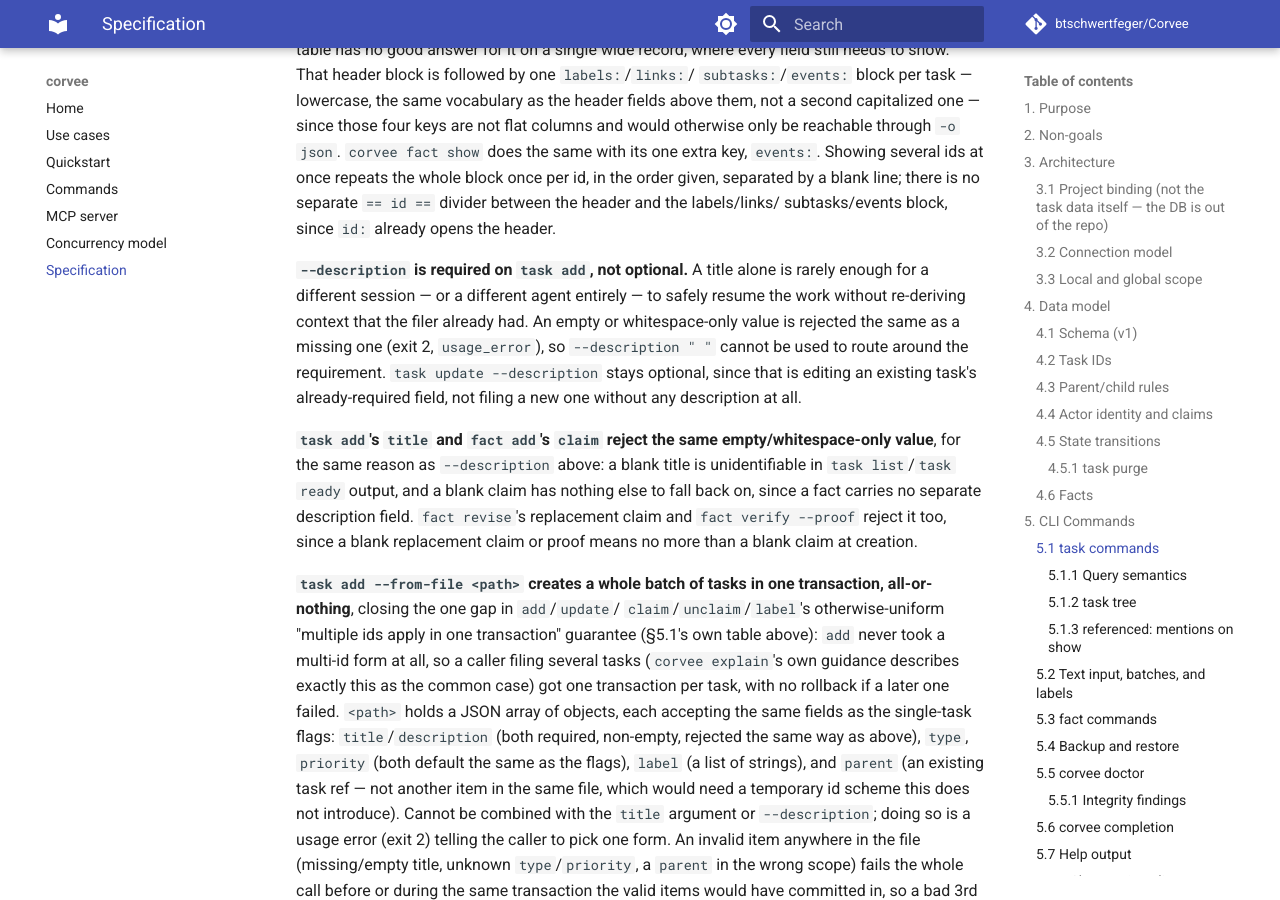
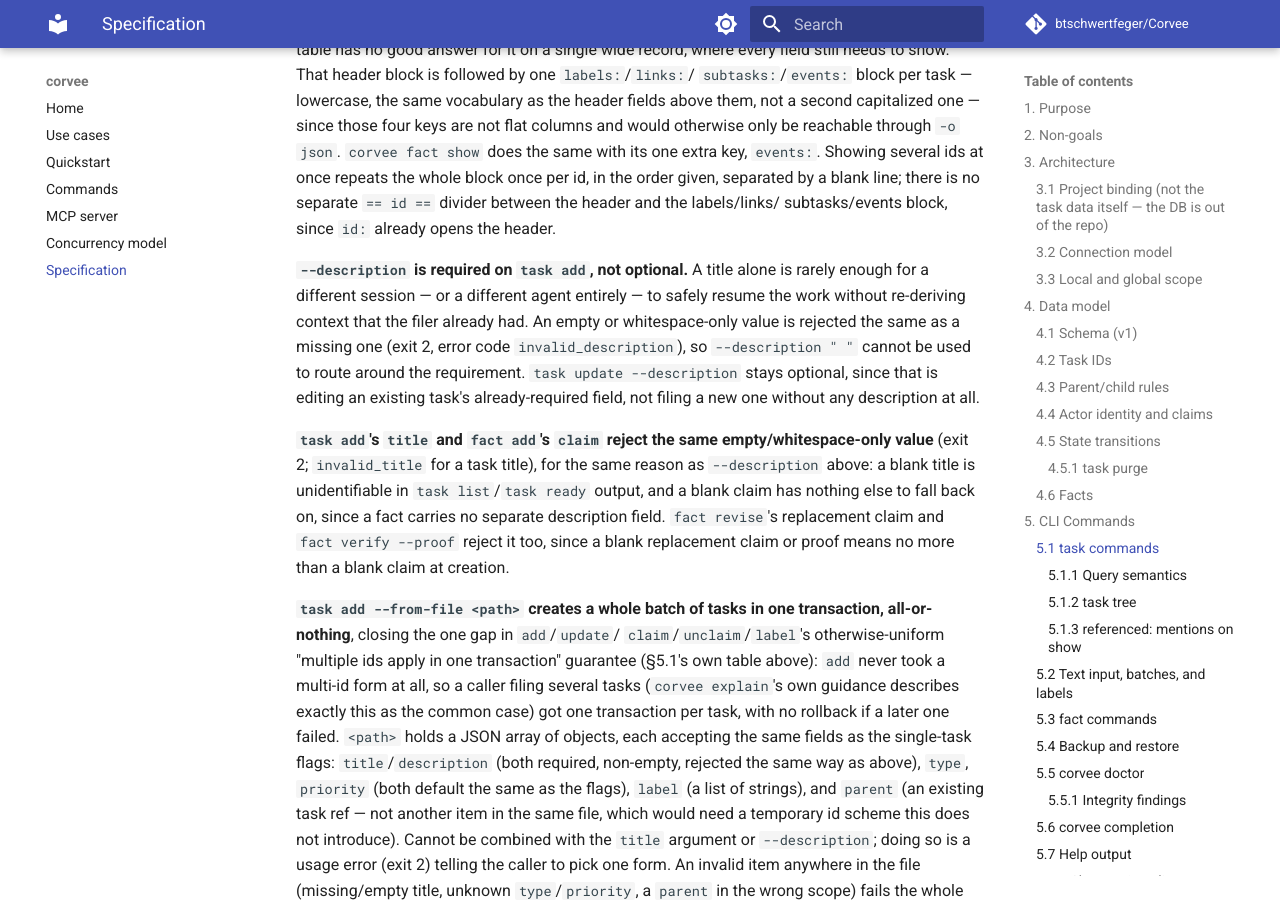
Before and after one commit to btschwertfeger/Corvee, an MkDocs documentation site: the page built from docs/spec.md, in a window 1280 px wide and 900 px high, scrolled down 23920 px. Built offline with MkDocs 1.6.1 and Material for MkDocs 9.7.7, drawn with Linux system fonts in a browser that asks for light colours; comment, search, counter and statistics services are not loaded; some of the changed text lies outside the part shown.

Commit message:
fix: document invalid_description slug for blank task add input (#68)

```diff
--- a/docs/spec.md
+++ b/docs/spec.md
@@ -1091,13 +1091,13 @@ subtasks/events block, since `id:` already opens the header.
 is rarely enough for a different session — or a different agent entirely —
 to safely resume the work without re-deriving context that the filer
 already had. An empty or whitespace-only value is rejected the same as a
-missing one (exit 2, `usage_error`), so `--description " "` cannot be used
+missing one (exit 2, error code `invalid_description`), so `--description " "` cannot be used
 to route around the requirement. `task update --description` stays
 optional, since that is editing an existing task's already-required field,
 not filing a new one without any description at all.
 
 **`task add`'s `title` and `fact add`'s `claim` reject the same
-empty/whitespace-only value**, for the same reason as `--description`
+empty/whitespace-only value** (exit 2; `invalid_title` for a task title), for the same reason as `--description`
 above: a blank title is unidentifiable in `task list`/`task ready` output,
 and a blank claim has nothing else to fall back on, since a fact carries no
 separate description field. `fact revise`'s replacement claim and `fact
```
Also changed, not shown: other parts of docs/spec.md (+1 -1 lines), 1 other file.
